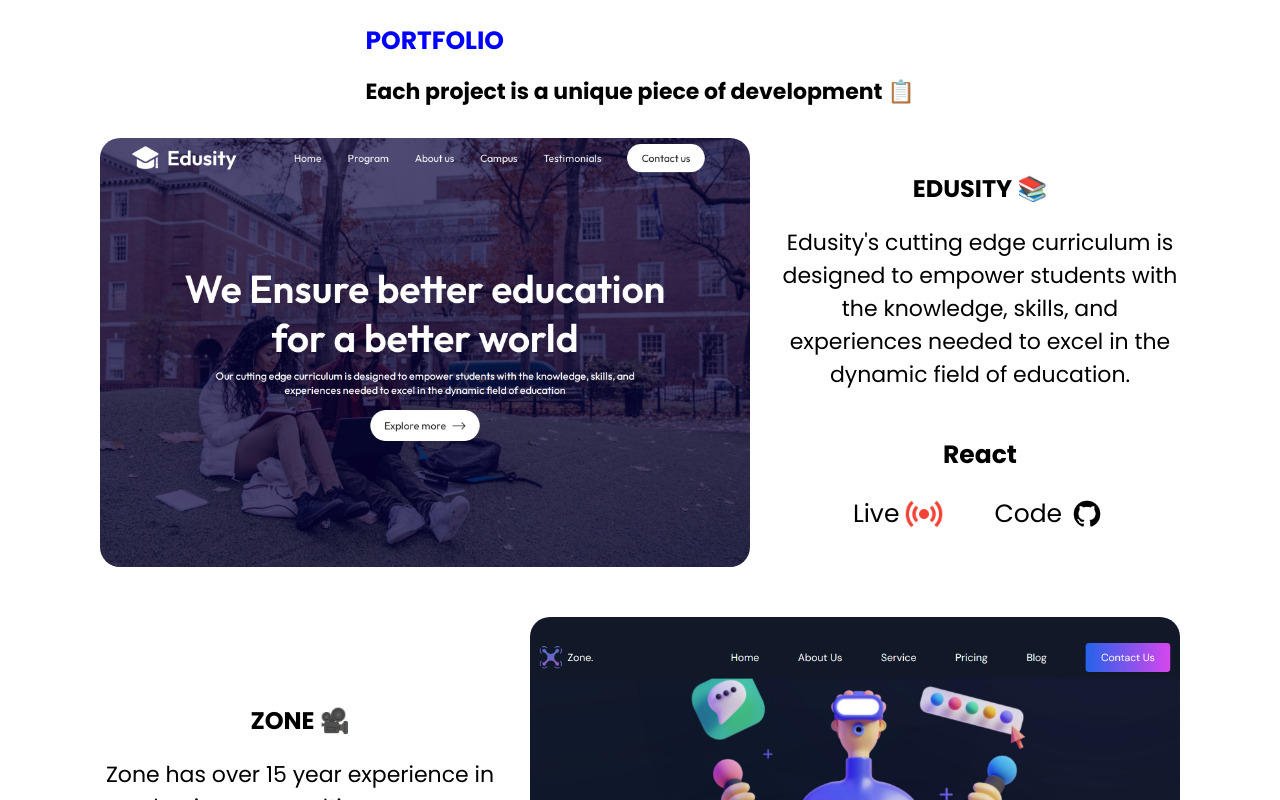
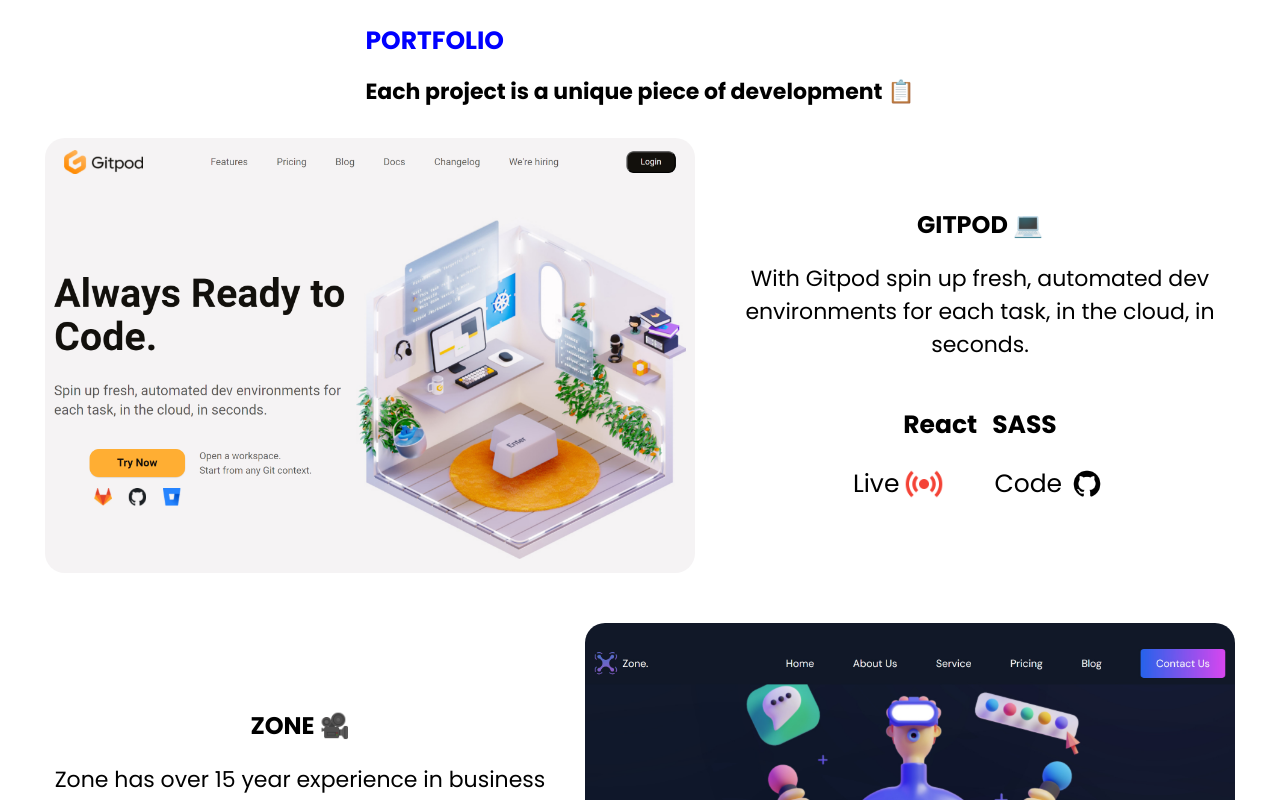
Before and after one commit to DayVee-Programming/My-Website, a React (Vite) app: page / in a window 1280 px wide. Shown: the part 1180-1980 px from the top of the page. Built offline with nearby package versions, Linux system fonts and the light colour scheme.

Commit message:
connect react-icons package, add new project

```diff
--- a/package.json
+++ b/package.json
@@ -13,6 +13,7 @@
     "autoprefixer": "^10.4.19",
     "react": "^18.2.0",
     "react-dom": "^18.2.0",
+    "react-icons": "^5.2.1",
     "react-scroll": "^1.9.0",
     "sass": "^1.77.4"
   },
--- a/src/App.jsx
+++ b/src/App.jsx
@@ -77,12 +77,15 @@ const App = () => {
     cards: [
       {
         id: Math.random(),
-        title: "Edusity 📚",
-        text: `Edusity's cutting edge curriculum is designed to empower students with the knowledge, skills, and experiences needed to excel in the dynamic field of education.`,
-        list: [{ id: 1, value: "React" }],
-        liveLink: "https://edusity-website.netlify.app/",
-        codeLink: "https://github.com/DayVee-Programming/Edusity",
-        image: images.edusity,
+        title: "Gitpod 💻",
+        text: `With Gitpod spin up fresh, automated dev environments for each task, in the cloud, in seconds.`,
+        list: [
+          { id: 1, value: "React" },
+          { id: 2, value: "SASS" },
+        ],
+        liveLink: "https://gitpod-web.netlify.app/",
+        codeLink: "https://github.com/DayVee-Programming/Gitpod",
+        image: images.gitpod,
       },
       {
         id: Math.random(),
@@ -207,10 +210,12 @@ const App = () => {
   return (
     <>
       <NavBar header={header} />
-      <Banner banner={banner} />
-      <About />
-      <Projects projects={projects} />
-      <Contact contact={contact} />
+      <main>
+        <Banner banner={banner} />
+        <About />
+        <Projects projects={projects} />
+        <Contact contact={contact} />
+      </main>
       <Footer />
     </>
   );
--- a/src/assets/images/images.js
+++ b/src/assets/images/images.js
@@ -19,6 +19,7 @@ import simon from "./simon.jpg";
 import soundtrack from "./soundtrack.jpg";
 import zone from "./zone.jpg";
 import edusity from "./edusity.jpg";
+import gitpod from "./gitpod.png";
 import selfie from "./selfie.jpg";
 
 export const images = {
@@ -43,5 +44,6 @@ export const images = {
   soundtrack,
   zone,
   edusity,
+  gitpod,
   selfie,
 };
--- a/src/components/Navbar.jsx
+++ b/src/components/Navbar.jsx
@@ -4,7 +4,7 @@ const NavBar = ({ header }) => {
   return (
     <header className="header">
       <nav className="container header__wrap">
-        <a href="#banner" className="header__logo">
+        <a className="header__logo" onClick={() => scrollTo(0, 0)}>
           <span className="header__logo-span">Home</span>
         </a>
         <ul className="header__list">
--- a/src/sass/abstract/_fonts.scss
+++ b/src/sass/abstract/_fonts.scss
@@ -3,7 +3,7 @@ $Poppins: ("Regular", 400), ("Bold", 700);
 @each $name, $weight in $Poppins {
   @font-face {
     font-family: "Poppins";
-    src: url("../../assets/fonts/Poppins/Poppins-#{$name}.ttf")
+    src: url(../../assets/fonts/Poppins/Poppins-#{$name}.ttf)
       format("truetype");
     font-weight: $weight;
   }
--- a/src/sass/abstract/_functions.scss
+++ b/src/sass/abstract/_functions.scss
@@ -22,7 +22,7 @@ $breakpoints-up: (
   "md": em(768),
   "lg": em(992),
   "xlg": em(1200),
-  "xxlg": em(1400),
+  "2xlg": em(1400),
 );
 
 @mixin breakpoint($size) {
--- a/src/sass/base/_boilerplate.scss
+++ b/src/sass/base/_boilerplate.scss
@@ -19,18 +19,12 @@ $black: #000;
 $gray: #808080;
 $blue: #0000ff;
 
-body {
-  color: $black;
-  background: $white;
-}
-
 span {
   font-weight: inherit;
 }
 
 .container {
-  max-width: rem(1230);
-  width: 100%;
+  width: min(100%, rem(1230));
   height: 100%;
   margin: 0 auto;
   padding: 0 rem(15);
--- a/src/sass/components/_about.scss
+++ b/src/sass/components/_about.scss
@@ -14,8 +14,7 @@
   }
 
   &__img {
-    max-width: rem(450);
-    width: 100%;
+    width: min(100%, rem(450));
     max-height: rem(375);
     height: 100%;
     object-fit: cover;
@@ -25,8 +24,7 @@
   }
 
   &__main {
-    max-width: rem(450);
-    width: 100%;
+    width: min(100%, rem(450));
     display: flex;
     flex-direction: column;
     gap: rem(15);
--- a/src/sass/components/_banner.scss
+++ b/src/sass/components/_banner.scss
@@ -21,20 +21,19 @@
     flex-wrap: wrap;
 
     &-content {
-      max-width: rem(500);
-      width: 100%;
+      width: min(100%, rem(500));
       display: flex;
       flex-direction: column;
       gap: rem(30);
 
       &-title {
-        font-size: clamp(2rem, 1.824rem + 0.88vw, 2.5rem);
+        font-size: clamp(rem(32), 1.824rem + 0.88vw, rem(40));
         font-weight: 700;
       }
 
       &-text {
         font-weight: 400;
-        font-size: clamp(1.125rem, 0.971rem + 0.77vw, 1.563rem);
+        font-size: clamp(rem(18), 0.971rem + 0.77vw, rem(25));
       }
 
       &-links {
@@ -46,8 +45,7 @@
     }
 
     &-img {
-      max-width: rem(275);
-      width: 100%;
+      width: min(100%, rem(275));
       max-height: rem(325);
       height: 100%;
       border: rem(1) solid $black;
--- a/src/sass/components/_contact.scss
+++ b/src/sass/components/_contact.scss
@@ -14,8 +14,7 @@
   }
 
   &__main {
-    max-width: rem(500);
-    width: 100%;
+    width: min(100%, rem(500));
     display: flex;
     flex-direction: column;
     gap: rem(15);
@@ -61,15 +60,14 @@
         &-text {
           color: $black;
           font-weight: 400;
-          font-size: clamp(1.063rem, 0.997rem + 0.33vw, 1.25rem);
+          font-size: clamp(rem(17), 0.997rem + 0.33vw, rem(20));
         }
       }
     }
   }
 
   &__form {
-    max-width: rem(500);
-    width: 100%;
+    width: min(100%, rem(500));
     display: flex;
     flex-direction: column;
     gap: rem(10);
@@ -101,8 +99,7 @@
     &-btn {
       padding: rem(10) rem(5);
       border: none;
-      max-width: rem(170);
-      width: 100%;
+      width: min(100%, rem(170));
       background: $blue;
       color: $white;
       border-radius: rem(10);
--- a/src/sass/components/_navbar.scss
+++ b/src/sass/components/_navbar.scss
@@ -25,7 +25,7 @@
 
     &-span {
       font-weight: 700;
-      font-size: clamp(1rem, 0.802rem + 0.99vw, 1.563rem);
+      font-size: clamp(rem(16), 0.802rem + 0.99vw, rem(25));
       color: $black;
     }
   }
@@ -39,10 +39,12 @@
       gap: rem(10);
     }
 
-    &-item-link {
-      font-weight: 700;
-      color: $black;
-      font-size: clamp(1rem, 0.802rem + 0.99vw, 1.563rem);
+    &-item {
+      &-link {
+        font-weight: 700;
+        color: $black;
+        font-size: clamp(rem(16), 0.802rem + 0.99vw, rem(25));
+      }
     }
   }
 }
--- a/src/sass/components/_projects.scss
+++ b/src/sass/components/_projects.scss
@@ -39,19 +39,19 @@
       }
 
       &-pic {
+        width: min(100%, rem(650));
+        min-height: rem(250);
         display: flex;
 
         &-img {
-          max-width: rem(650);
           width: 100%;
-          min-height: rem(250);
+          height: 100%;
           border-radius: rem(20);
         }
       }
 
       &-desc {
-        max-width: rem(400);
-        width: 100%;
+        width: min(100%, rem(510));
         display: flex;
         flex-direction: column;
         gap: rem(20);
```
Also changed, not shown: src/assets/images/gitpod.png (added), 1 other file (tests, documents, lock files or other folders).
